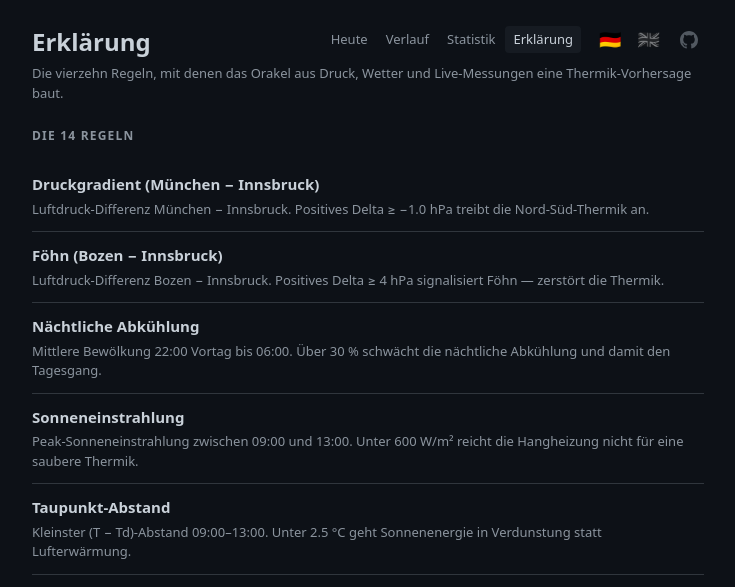
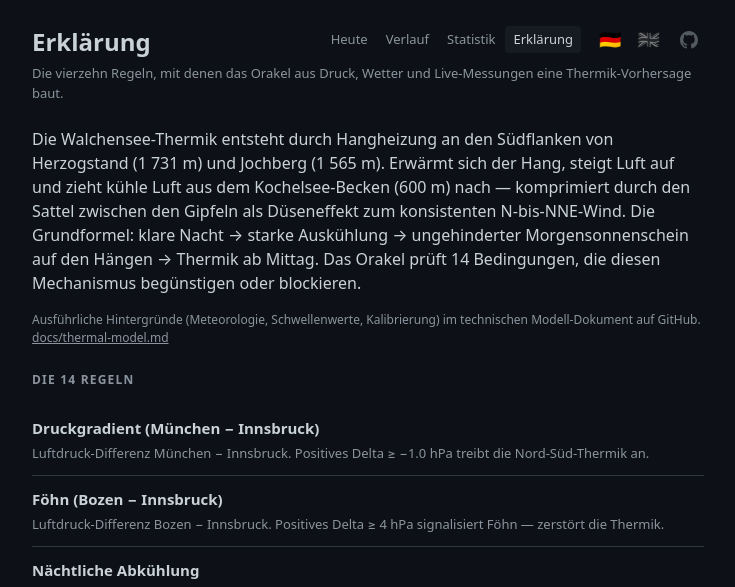
Before and after one commit to s1st/walchensee-oracle, a FastAPI app: page /about in a window 1280 px wide. Shown: the top 587 px of the page, without its empty margins (272-1007 px from the left). Run offline with FastAPI, Linux system fonts and the light colour scheme.

Commit message:
about: add thermal mechanism intro paragraph and link to thermal-model.md

```diff
--- a/src/oracle/dashboard/main.py
+++ b/src/oracle/dashboard/main.py
@@ -259,6 +259,8 @@ _UI: dict[str, dict[str, str]] = {
         "history_lead": "30 Tage Vorhersage vs. was am See passiert ist. Klicke auf einen einzelnen Tag um Details zu sehen.",
         "stats_lead": "Wie gut das Orakel trifft — und wie viele es lesen.",
         "about_lead": "Die vierzehn Regeln, mit denen das Orakel aus Druck, Wetter und Live-Messungen eine Thermik-Vorhersage baut.",
+        "about_thermal_intro": "Die Walchensee-Thermik entsteht durch Hangheizung an den Südflanken von Herzogstand (1 731 m) und Jochberg (1 565 m). Erwärmt sich der Hang, steigt Luft auf und zieht kühle Luft aus dem Kochelsee-Becken (600 m) nach — komprimiert durch den Sattel zwischen den Gipfeln als Düseneffekt zum konsistenten N-bis-NNE-Wind. Die Grundformel: klare Nacht → starke Auskühlung → ungehinderter Morgensonnenschein auf den Hängen → Thermik ab Mittag. Das Orakel prüft 14 Bedingungen, die diesen Mechanismus begünstigen oder blockieren.",
+        "about_docs_link": "Ausführliche Hintergründe (Meteorologie, Schwellenwerte, Kalibrierung) im technischen Modell-Dokument auf GitHub.",
         "about_rules_header": "Die 14 Regeln",
         "advanced_label_history": "Details — vergangene Vorhersageart",
         "index_history_link": "30-Tage-Verlauf",
@@ -360,6 +362,8 @@ _UI: dict[str, dict[str, str]] = {
         "history_lead": "30 days of forecast vs. what actually happened at the lake. Click a single day to see its details.",
         "stats_lead": "How well the oracle calls it — and how many read it.",
         "about_lead": "The fourteen rules the oracle uses to turn pressure, weather and live readings into a thermal forecast.",
+        "about_thermal_intro": "The Walchensee thermal is driven by slope heating on the south-facing flanks of Herzogstand (1,731 m) and Jochberg (1,565 m). As the slopes warm through the morning, rising air draws cool air from the Kochelsee basin (600 m) to the north — compressed through the saddle between the peaks by the Düseneffekt (funnel effect) into a consistent N to NNE wind. The formula: clear night → strong overnight cooling → unobstructed morning sun on the slopes → thermal wind by midday. The oracle checks 14 conditions that favour or block this mechanism.",
+        "about_docs_link": "Detailed background (meteorology, thresholds, calibration) in the technical model document on GitHub.",
         "about_rules_header": "The 14 rules",
         "advanced_label_history": "Advanced — previous forecast method",
         "index_history_link": "30-day history",
--- a/src/oracle/dashboard/templates/about.html
+++ b/src/oracle/dashboard/templates/about.html
@@ -3,6 +3,13 @@
 {% block content %}
 <h1>{{ t.nav_about }}</h1>
 <p class="lead">{{ t.about_lead }}</p>
+
+<p>{{ t.about_thermal_intro }}</p>
+{% if show_github %}
+<p class="advanced-note">{{ t.about_docs_link }}
+  <a href="https://github.com/s1st/walchensee-oracle/blob/main/docs/thermal-model.md" target="_blank" rel="noopener">docs/thermal-model.md</a>
+</p>
+{% endif %}
 
 <h3>{{ t.about_rules_header }}</h3>
 <ul class="rule-list">
```
